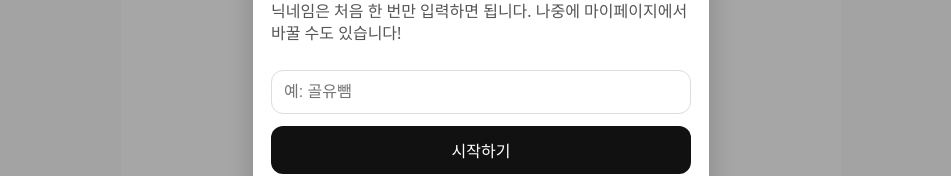
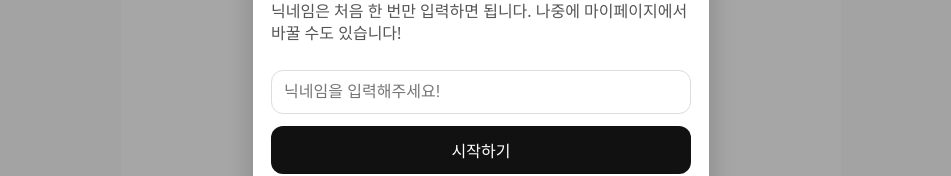
Before and after one commit to dudynn/Stadia, a React (Vite) app in the folder client/: page /diary/1 in a window 1280 px wide. Shown: the part 318-494 px from the top of the page, without its empty margins (159-1110 px from the left). Built offline with nearby package versions, Linux system fonts and the light colour scheme; no server answers.

Commit message:
01/05 15:12

```diff
--- a/client/src/app/RequireGuest.jsx
+++ b/client/src/app/RequireGuest.jsx
@@ -67,7 +67,7 @@ export default function RequireGuest() {
         <input
           value={nickname}
           onChange={(e) => setNickname(e.target.value)}
-          placeholder="예: 골유뺌"
+          placeholder="닉네임을 입력해주세요!"
           style={styles.input}
           onKeyDown={(e) => {
             if (e.key === "Enter" && !loading) submit();
```
